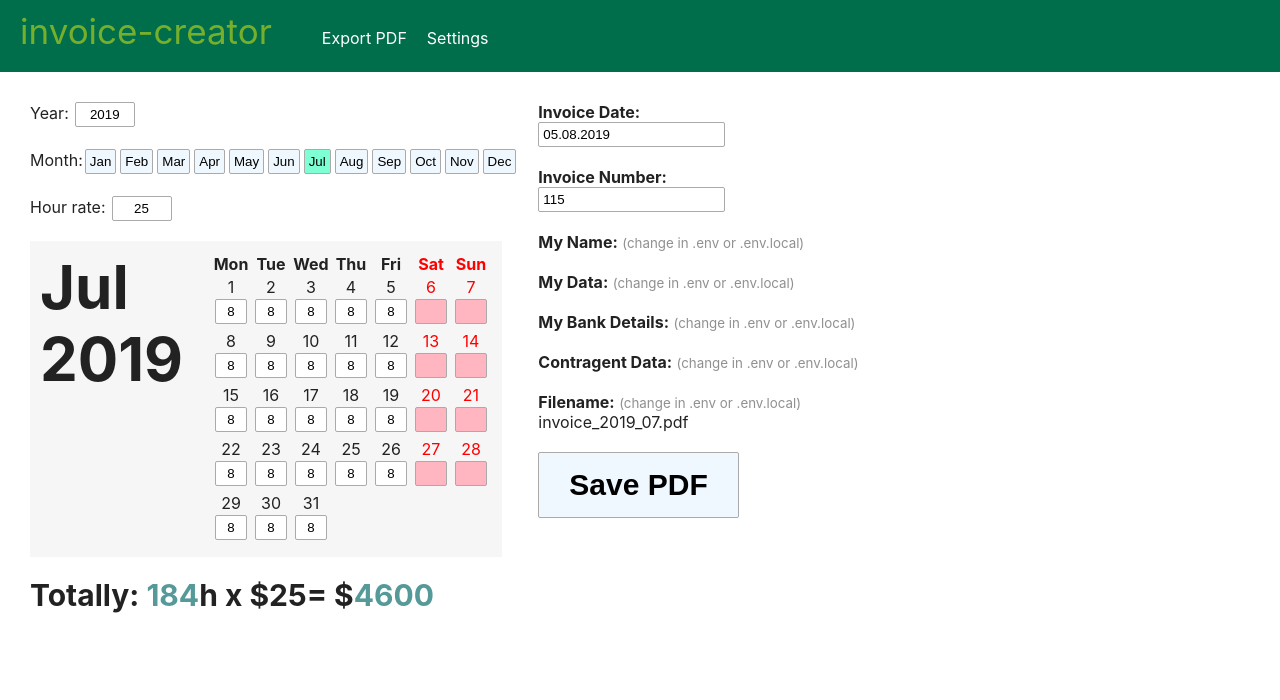
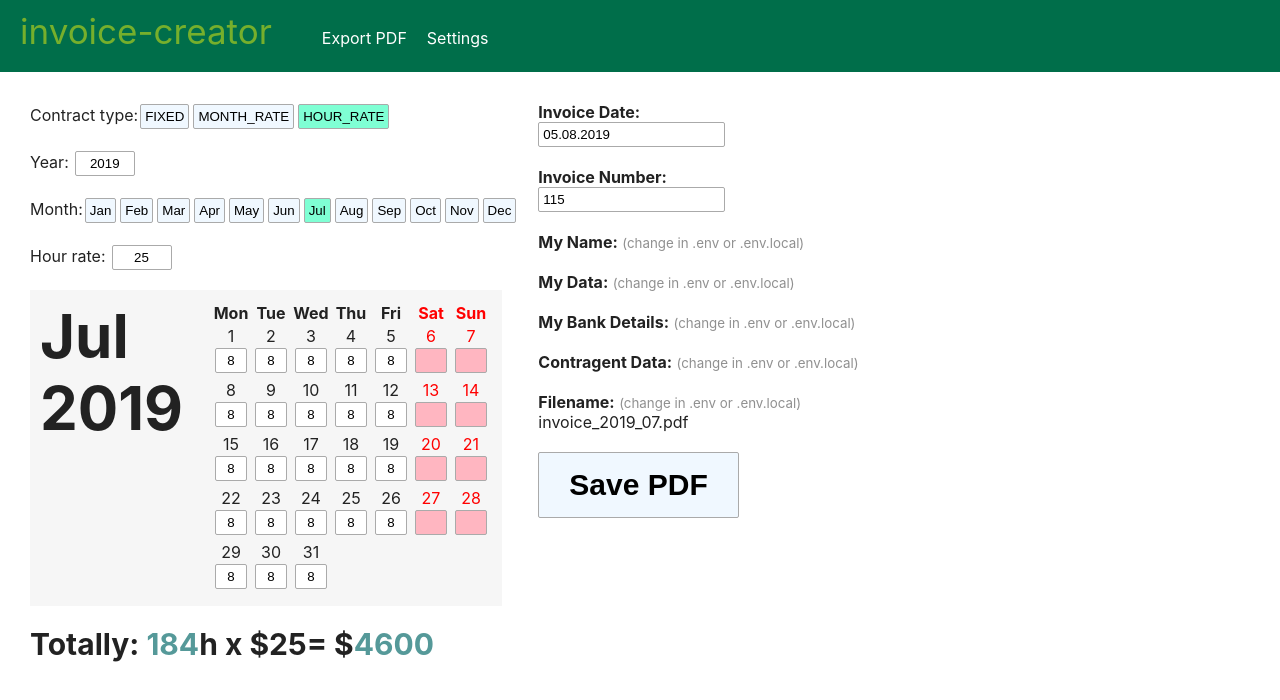
Before and after one commit to a-kalinin/invoice-creator, a React (Create React App) app: page / in a window 1280 px wide. Shown: the top 700 px of the page. Built offline with nearby package versions, Linux system fonts and the light colour scheme.

Commit message:
Add some logic for contract types

```diff
--- a/src/components/HourRateContractForm/index.jsx
+++ b/src/components/HourRateContractForm/index.jsx
@@ -3,9 +3,12 @@ import PropTypes from 'prop-types';
 import RateForm from '../RateForm';
 import CalendarView from '../CalendarView';
 import Total from '../Total';
+import { InvoiceContext } from '../../context/Invoice';
+import { CONTRACT_TYPES } from '../../utils/constants';
 
 const HourRateContractForm = () => {
-  return (
+  const { contractType } = React.useContext(InvoiceContext);
+  return contractType === CONTRACT_TYPES.HOUR_RATE && (
     <div>
       <RateForm />
       <br />
--- a/src/components/InvoiceMonthForm/index.js
+++ b/src/components/InvoiceMonthForm/index.js
@@ -1,16 +1,35 @@
 import * as React from 'react';
 import { DateContext } from '../../context/Date';
 import style from './index.module.css';
-import { monthsShort } from '../../utils/constants';
+import { CONTRACT_TYPES, monthsShort } from '../../utils/constants';
+import { InvoiceContext } from '../../context/Invoice';
 
 const InvoiceMonthForm = () => {
   const onFocus = (event) => {
     event.target.setSelectionRange(0, 4);
   };
+  const { contractType, setContractType } = React.useContext(InvoiceContext);
   const { year, setYear, month, setMonth } = React.useContext(DateContext);
 
   return (
     <div>
+      <div>
+        Contract type:
+        {Object.keys(CONTRACT_TYPES).map((el, i) => (
+          <button
+            key={el}
+            className={`${style.monthBtn} ${el === contractType ? style.active : ''}`}
+            type="button"
+            onClick={() => setContractType(el)}
+          >
+            {el}
+          </button>
+        ))}
+      </div>
+      <br />
+
+      {contractType !== CONTRACT_TYPES.FIXED && (
+        <React.Fragment>
           <div>
             Year:
             <input
@@ -36,6 +55,8 @@ const InvoiceMonthForm = () => {
             ))}
           </div>
           <br />
+        </React.Fragment>
+      )}
     </div>
   );
 };
--- a/src/containers/Landing/index.js
+++ b/src/containers/Landing/index.js
@@ -7,6 +7,8 @@ import HourRateContractForm from '../../components/HourRateContractForm';
 import InvoiceBaseContextProvider from '../../context/providers/InvoiceBaseContextProvider';
 import HourRateContractContextProvider
   from '../../context/providers/HourRateContractContextProvider';
+import { InvoiceContext } from '../../context/Invoice';
+import { CONTRACT_TYPES } from '../../utils/constants';
 
 const Landing = () => {
   return (
--- a/src/context/Invoice.js
+++ b/src/context/Invoice.js
@@ -5,4 +5,6 @@ export const InvoiceContext = React.createContext({
   setDate: () => {},
   number: '',
   setNumber: () => {},
+  contractType: '',
+  setContractType: () => {},
 });
--- a/src/context/providers/InvoiceBaseContextProvider.jsx
+++ b/src/context/providers/InvoiceBaseContextProvider.jsx
@@ -2,7 +2,7 @@ import React from 'react';
 import PropTypes from 'prop-types';
 import dateformat from 'dateformat';
 import * as Dates from '../../utils/Dates';
-import { contractDate } from '../../utils/constants';
+import { CONTRACT_TYPES, contractDate } from '../../utils/constants';
 import { InvoiceContext } from '../Invoice';
 import { DateContext } from '../Date';
 
@@ -10,6 +10,7 @@ const InvoiceBaseContextProvider = ({ children }) => {
   const initYear = new Date().getFullYear();
   const initMonth = new Date().getMonth() - 1;
 
+  const [contractType, setContractType] = React.useState(CONTRACT_TYPES.HOUR_RATE);
   const [year, setYearPure] = React.useState(new Date(initYear, initMonth).getFullYear());
   const [month, setMonth] = React.useState(new Date(initYear, initMonth).getMonth());
   const [date, setDate] = React.useState(dateformat('dd.mm.yyyy'));
@@ -20,7 +21,16 @@ const InvoiceBaseContextProvider = ({ children }) => {
   };
 
   return (
-    <InvoiceContext.Provider value={{ date, setDate, number, setNumber }}>
+    <InvoiceContext.Provider
+      value={{
+        date,
+        setDate,
+        number,
+        setNumber,
+        contractType,
+        setContractType,
+      }}
+    >
       <DateContext.Provider value={{ year, setYear, month, setMonth }}>
         {children}
       </DateContext.Provider>
--- a/src/utils/constants.js
+++ b/src/utils/constants.js
@@ -14,3 +14,9 @@ export const weekendDays = ['Sat', 'Sun'];
 export const contractDate = process.env.REACT_APP_CONTRACT_DATE;
 
 export const filenamePrefix = process.env.REACT_APP_FILENAME_PREFIX;
+
+export const CONTRACT_TYPES = {
+  FIXED: 'FIXED',
+  MONTH_RATE: 'MONTH_RATE',
+  HOUR_RATE: 'HOUR_RATE',
+}
```
Lines whose indentation alone changed are shown as unchanged.
